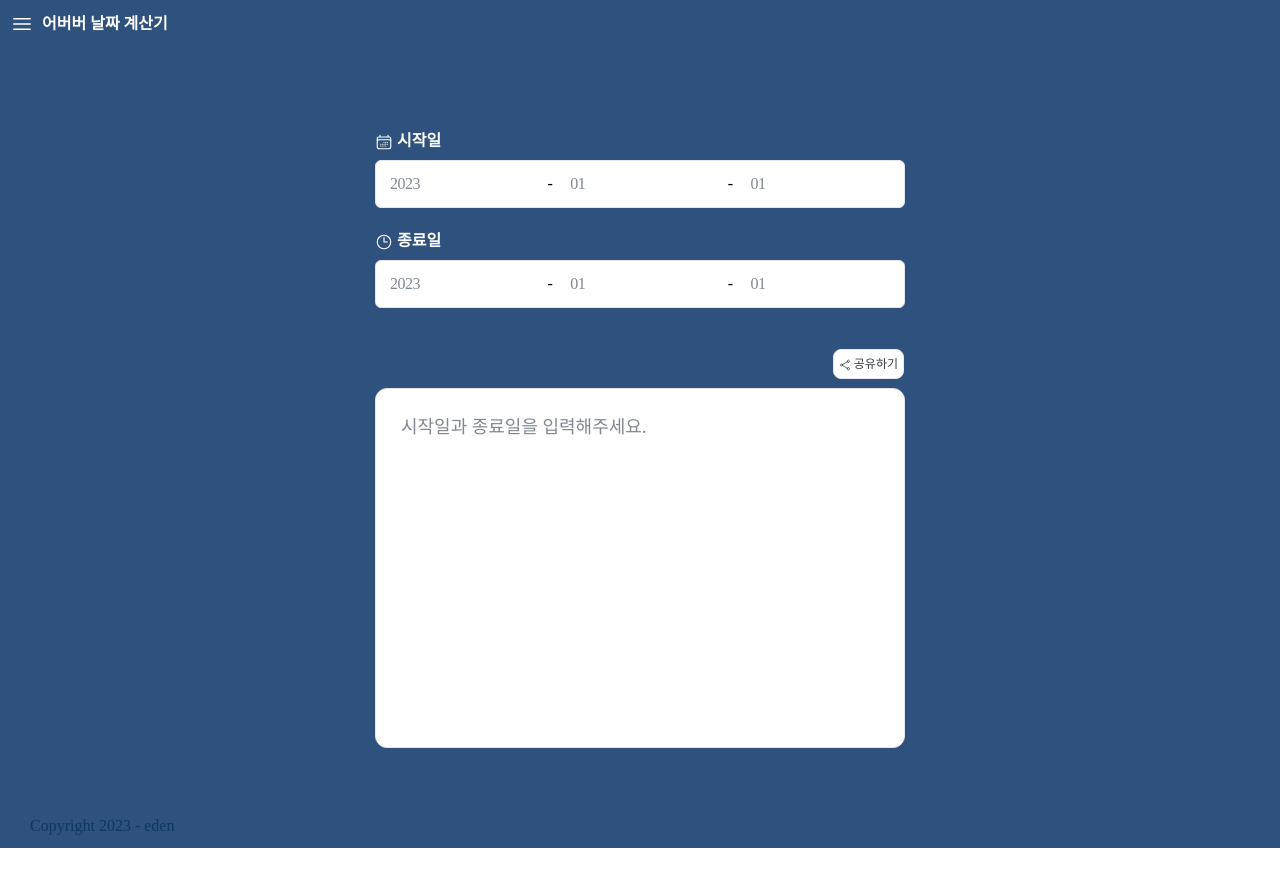
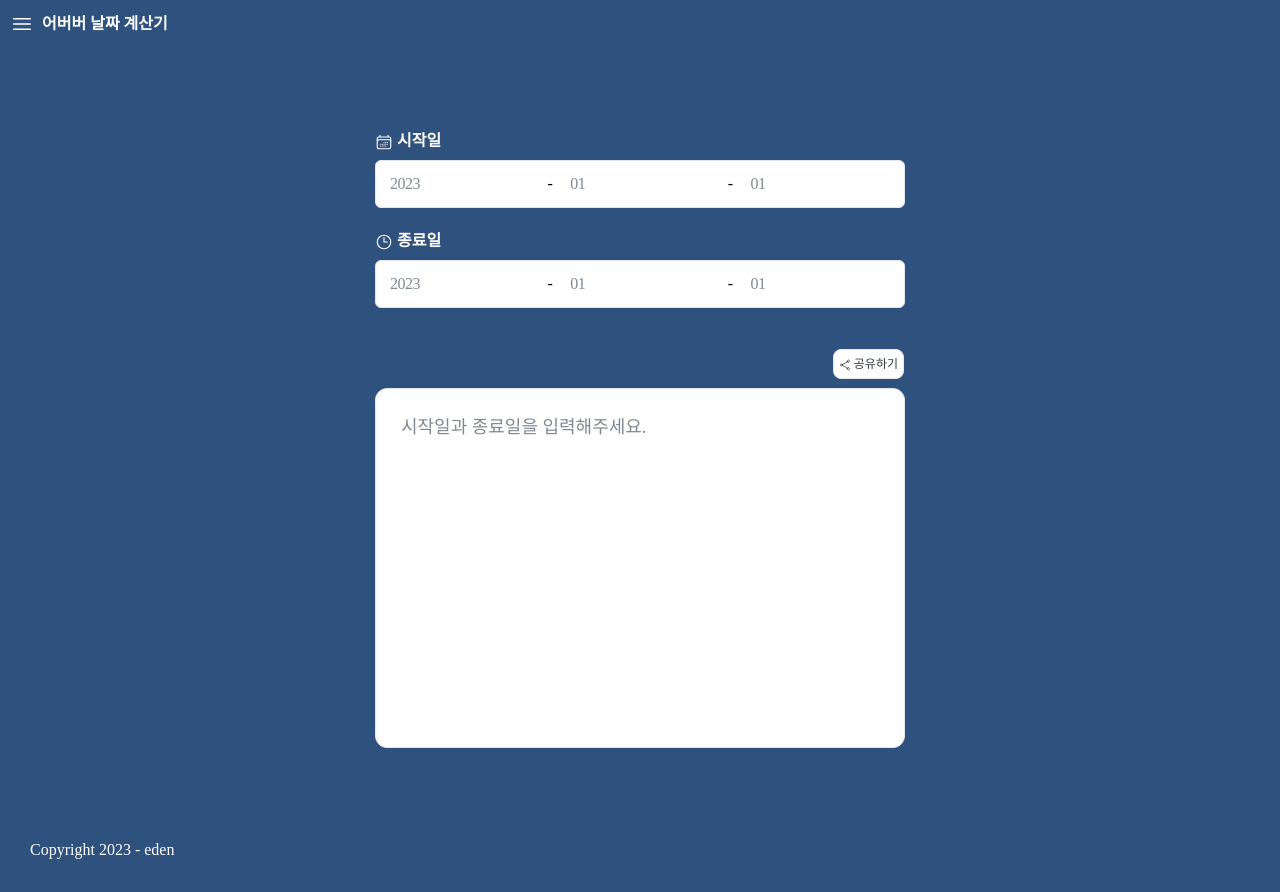
Before and after one commit to hst2570/caculater, a Nuxt app: page /date in a window 1280 px wide. Before the commit the page ends 848 px from the top, so only its background shows below. Built offline with nearby package versions, Linux system fonts and the light colour scheme; a web font is replaced by a local one.

Commit message:
css 수정

```diff
--- a/assets/css/main.css
+++ b/assets/css/main.css
@@ -21,8 +21,7 @@
     }
 
     .footer {
-        color: #0b3861;
-        @apply py-[10px] pl-[30px] absolute bottom-0;
+        @apply py-[10px] pl-[30px] text-white w-full;
     }
 
     .main {
--- a/components/common/Footer.vue
+++ b/components/common/Footer.vue
@@ -1,3 +1,5 @@
 <template>
-    <div class="footer"><span>Copyright 2023 - eden</span></div>
+    <div class="footer">
+        <div>Copyright 2023 - eden</div>
+    </div>
 </template>
--- a/pages/lol/index.vue
+++ b/pages/lol/index.vue
@@ -4,9 +4,9 @@
         <div class="content">
             <div class="initContainer">
                 <span class="countDown">시간 입력 (기본 00:00)</span>
-                <CommonTimeInput @set-value="setTimeValue" />
-                <button v-if="!isStarted" class="startBtn" @click="startTimeline">Start!</button>
-                <button v-else class="startBtn" @click="stopTimeline">Stop</button>
+                <CommonTimeInput v-if="!isStarted" @set-value="setTimeValue" />
+                <button v-if="!isStarted" class="startBtn" @click="startTimeline">Start</button>
+                <button v-else class="pausetBtn" @click="stopTimeline">Stop!</button>
             </div>
 
             <div class="mapContainer">
@@ -308,11 +308,11 @@
     }
 
     .line {
-        @apply bg-white border rounded-[12px] p-[8px] font-pre text-[18px] font-[700] m-[5px] relative overflow-hidden;
+        @apply bg-white border rounded-[12px] p-[8px] font-pre text-[18px] font-[700] m-[5px] relative overflow-hidden h-full;
     }
 
     .line span {
-        @apply text-center inline-block;
+        @apply text-center;
     }
 
     @keyframes fadeInUp {
@@ -399,9 +399,13 @@
         @apply text-[16px] p-[12px] mx-[auto] bg-white rounded-[8px] block w-[120px];
     }
 
+    .pausetBtn {
+        @apply text-[16px] p-[12px] mx-[auto] bg-white rounded-[8px] block w-full;
+    }
+
     .initContainer {
         max-width: 480px;
-        @apply flex flex-row my-[30px] mx-[auto] gap-[8px] relative p-[5px];
+        @apply flex flex-row my-[30px] mx-[auto] gap-[18px] relative p-[5px];
     }
 
     .warn span {
```
